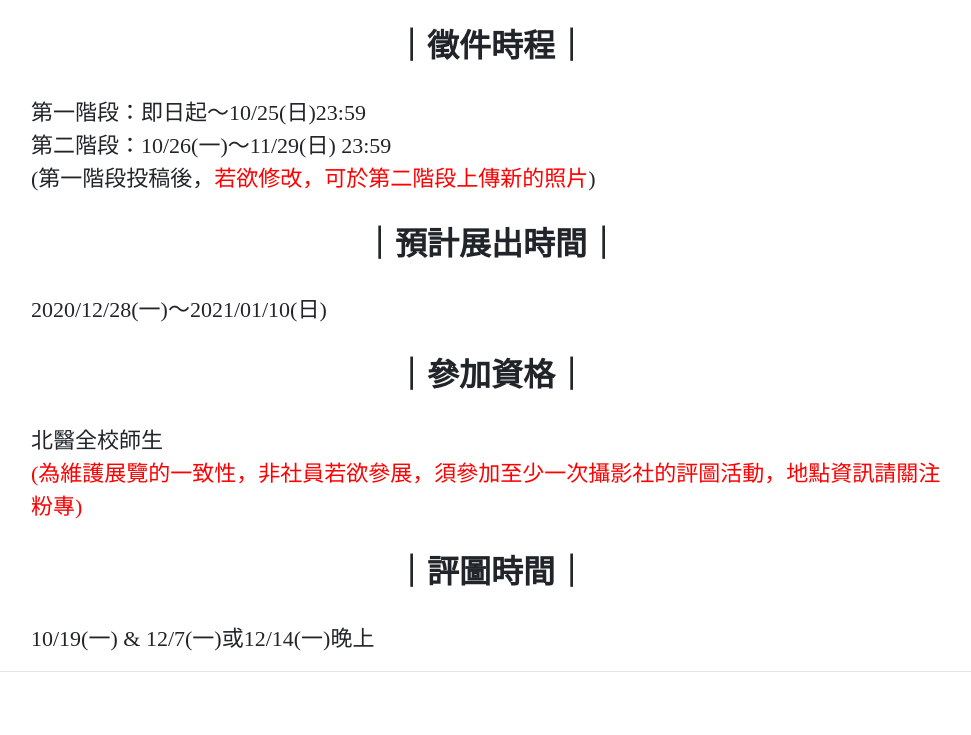
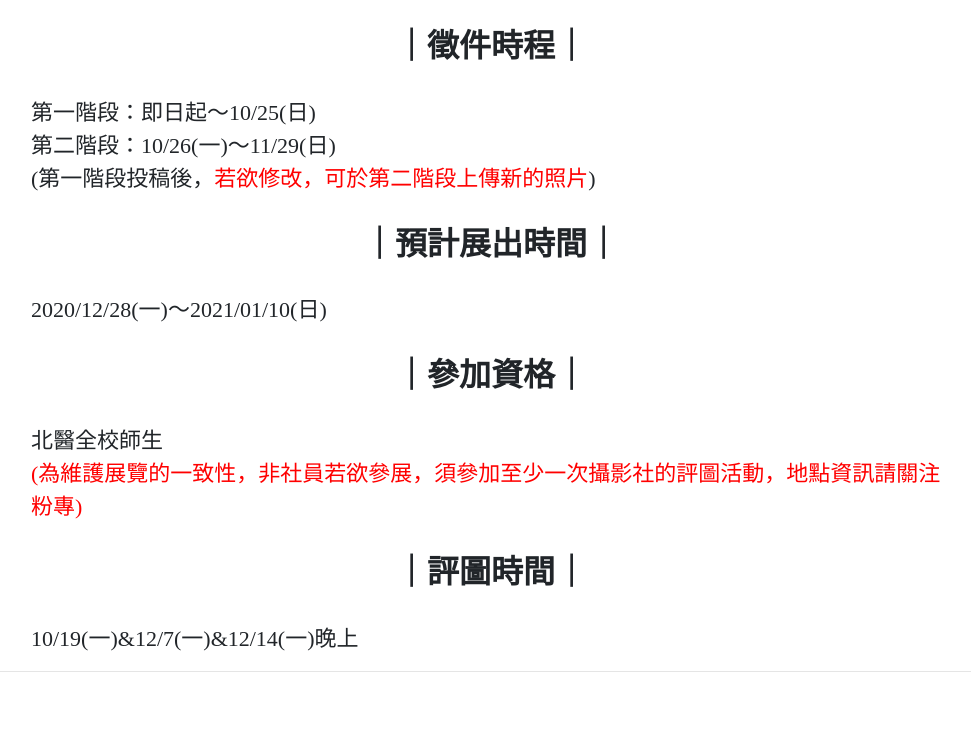
Before and after one commit to NyRChen/tmuev14, a website: page index.html in a window 1280 px wide. Shown: the part 945-1680 px from the top of the page, without its empty margins (149-1120 px from the left). Drawn offline with nearby package versions, Linux system fonts and the light colour scheme.

Commit message:
1002_0115

```diff
--- a/index.html
+++ b/index.html
@@ -80,8 +80,8 @@
         <div style="text-align:center;"><h2>｜徵件時程｜</h2></div>
 
         <div style="text-align:left">
-          <p>  第一階段：即日起～10/25(日)23:59<br>
-          第二階段：10/26(一)～11/29(日) 23:59<br>
+          <p>  第一階段：即日起～10/25(日)<br>
+          第二階段：10/26(一)～11/29(日)<br>
           (第一階段投稿後，<font color = "red" >若欲修改，可於第二階段上傳新的照片</font>)</p>
         </div>
        <p>
@@ -94,7 +94,7 @@
         <p>
           <div style="text-align:center;"><h2>｜評圖時間｜</h2></div></p>
       </p>
-      <div style="text-align:left;">10/19(一) & 12/7(一)或12/14(一)晚上</div>
+      <div style="text-align:left;">10/19(一)&12/7(一)&12/14(一)晚上</div>
 
 
        <!-- <p>🔺｜2020/12/28(一)～2021/01/10(日)</p>
```
